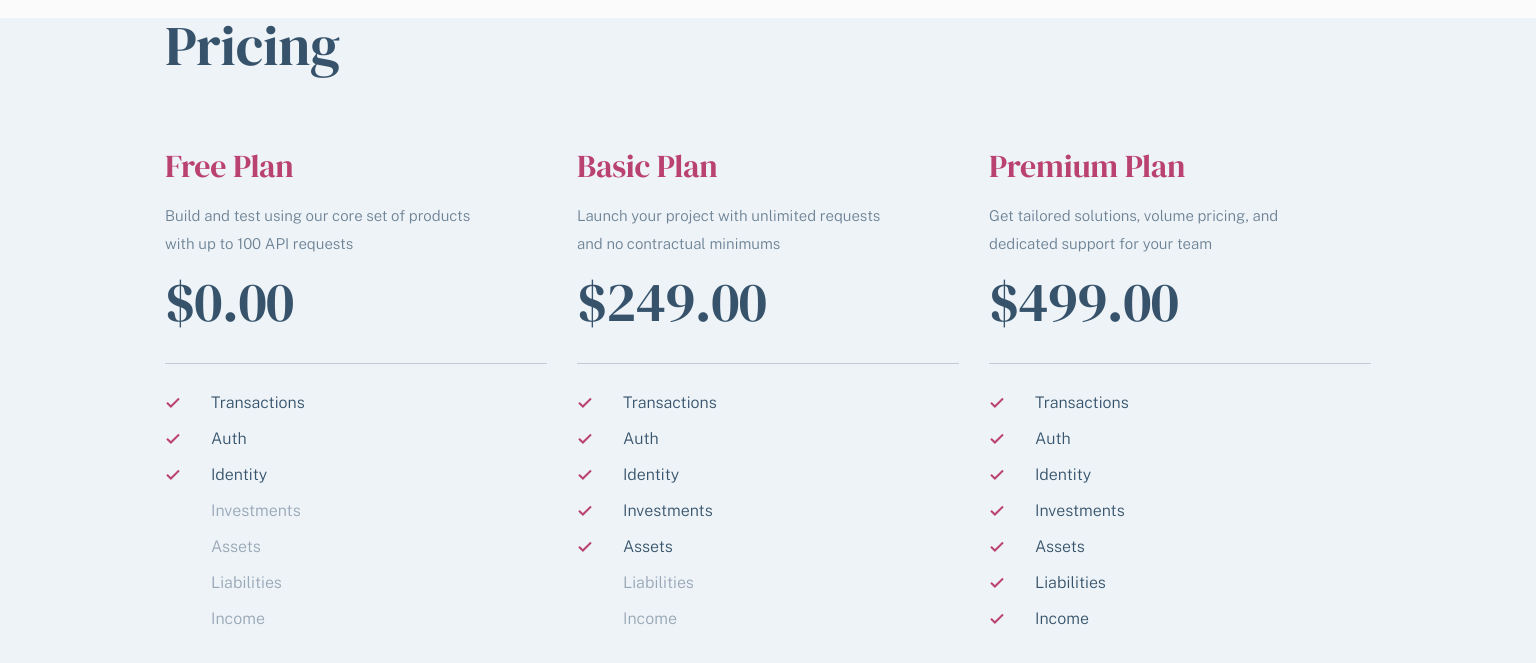
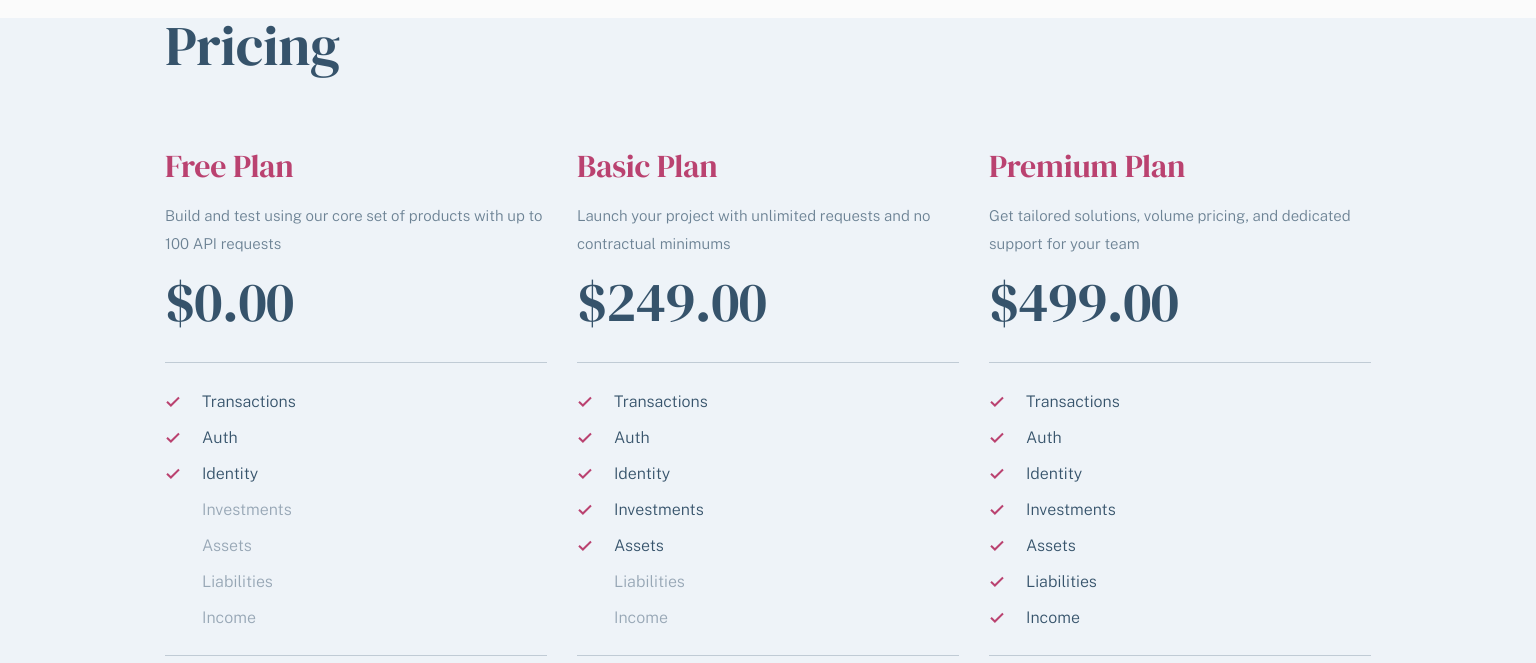
Before and after one commit to JKilius/StrangerTeam_PayApi_Project, a website built with Vite: page index_Pricing.html in a window 1536 px wide. Shown: the part 120-783 px from the top of the page. Built offline with nearby package versions, Linux system fonts and the light colour scheme.

Commit message:
Updated CSS file

```diff
--- a/assets/css/style_pricing.css
+++ b/assets/css/style_pricing.css
@@ -2,7 +2,7 @@
     box-sizing: border-box;
 }
 
-body{
+body {
     background-color: #EDF3F8;
 }
 
@@ -83,7 +83,7 @@
     font-style: normal;
     font-weight: 400;
     line-height: 28px;
-    margin-top: 25px;
+    margin-top: 24px;
     margin-bottom: 24px;
 }
 
@@ -94,7 +94,7 @@
 
 .pricing--cards-include {
     color: var(--SanJuanBlue);
-    list-style-image:url(../images/shared/desktop/icon-check.svg) ;
+    list-style-image: url(../images/shared/desktop/icon-check.svg);
     padding-bottom: 8px;
     padding-left: 24px;
 }
@@ -108,7 +108,6 @@
 
 .pricing--cards-btn {
     text-align: center;
-    /* padding-top: 25px; */
     padding-bottom: 48px;
 }
 
@@ -126,7 +125,7 @@
     border: 1px solid var(--SanJuanBlue);
 }
 
-button:hover{
+button:hover {
     background-color: var(--SanJuanBlue);
     color: var(--LinkWaterWhite);
     cursor: pointer;
@@ -148,63 +147,98 @@
         min-width: 223px;
     }
 
-    .pricing--cards h4{
+    .pricing--cards h4 {
         line-height: 40px;
         margin-bottom: 13px;
     }
 
     .pricing--cards p {
-        min-height: 85px;
+        height: 85px;
         font-weight: 400;
         margin-bottom: 19px;
-        max-height: 85px;
+        min-width: 95%;
+        margin-left: 3%;
     }
 
-    .pricing--cards h1{
+    .pricing--cards h1 {
         font-size: 48px;
         letter-spacing: -0.369px;
         margin-bottom: 21px;
     }
+
+    .pricing--cards-list {
+        margin-top: 20px;
+    }
+
+    .pricing--cards ul {
+        margin-bottom: 15px;
+    }
+
+    .pricing--cards-include {
+        padding-left: 15px;
+        margin-left: 15px;
+    }
+
+    .pricing--cards-exclude {
+        padding-left: 15px;
+        margin-left: 15px;
+    }
 }
 
 @media screen and (min-width: 1440px) {
-    .pricing--header{
+    .pricing--header {
         text-align: start;
         font-size: 56px;
         line-height: -0.431px;
         margin: 0 165px 72px;
     }
-    .pricing--cards{
+
+    .pricing--cards {
         min-width: 350px;
         gap: 30px;
         margin: 0;
         margin: 0 165px;
     }
-    .pricing--cards h4{
+
+    .pricing--cards h4 {
         text-align: start;
         margin-bottom: 16px;
         font-size: 32px;
         letter-spacing: -0.246px;
     }
+
     .pricing--cards p {
         text-align: start;
-        min-height: 56px;
+        height: 56px;
         margin-bottom: 8px;
         margin-left: 0;
+        min-width: 100%;
     }
-    .pricing--cards h1{
+
+    .pricing--cards h1 {
         text-align: start;
         margin-bottom: 24px;
         font-size: 56px;
         letter-spacing: -0.431px;
     }
+
     .pricing--cards-list {
         justify-content: start;
     }
-    .pricing--cards-btn{
+
+    .pricing--cards-include{
+        margin-left: 0;
+    }
+
+    .pricing--cards-exclude{
+        margin-left: 0;
+    }
+
+    .pricing--cards-btn {
         text-align: start;
     }
-    .pricing--cards ul{
+
+    .pricing--cards ul {
         margin-left: 22px;
     }
 }
```
